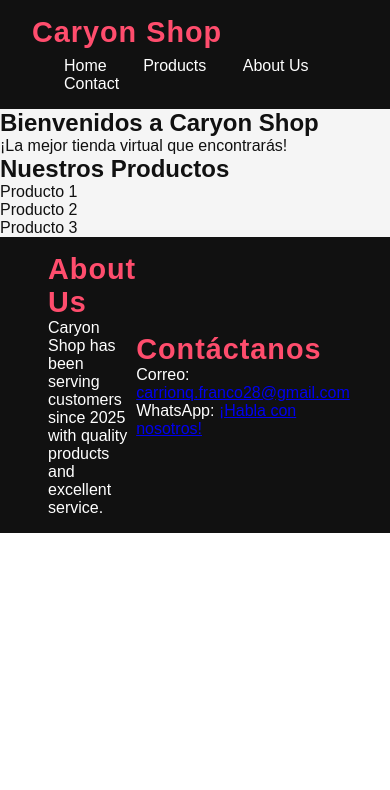
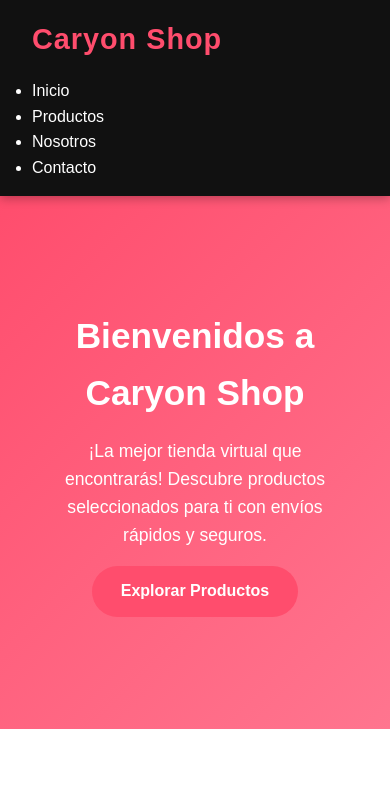
Before and after one commit to Y-E-H-I-Z/Caryon-Shop, a plain HTML site: page index.html in a window 390 px wide. Shown: the top 790 px of the page. Drawn offline with Linux system fonts and the light colour scheme.

Commit message:
Corrections in the structure in the index.html, add responsive design by using css.

```diff
--- a/index.html
+++ b/index.html
@@ -1,51 +1,78 @@
-
+<!DOCTYPE html>
 <html lang="es">
 <head>
     <meta charset="UTF-8">
     <meta name="viewport" content="width=device-width, initial-scale=1.0">
+    <meta name="description" content="Caryon Shop: tu tienda virtual con productos de calidad y atención personalizada.">
+    <meta name="keywords" content="tienda virtual, ecommerce, Caryon Shop, productos online, compras">
+    <meta name="author" content="Caryon Shop">
     <link rel="stylesheet" href="styles.css">
+    <link rel="icon" type="image/png" href="favicon.png">
     <title>Caryon Shop</title>
 </head>
+
+<body>
     <header>
+        <div class="container">
             <h1 class="title">Caryon Shop</h1>
-        <nav class="nav-links">
+            <nav class="nav-links" aria-label="Menú principal">
                 <ul>
-                <li><a href="#home">Home</a></li>
-                <li><a href="#products">Products</a></li>
-                <li><a href="#about">About Us</a></li>
-                <li><a href="#contact">Contact</a></li>
+                    <li><a href="#home">Inicio</a></li>
+                    <li><a href="#products">Productos</a></li>
+                    <li><a href="#about">Nosotros</a></li>
+                    <li><a href="#contact">Contacto</a></li>
                 </ul>
             </nav>
+        </div>
     </header>
+
     <main>
-        <section id="home">
+        <!-- Sección de inicio -->
+        <section id="home" class="section">
+            <div class="container">
                 <h2>Bienvenidos a Caryon Shop</h2>
-            <p>¡La mejor tienda virtual que encontrarás!</p>
+                <p>¡La mejor tienda virtual que encontrarás! Descubre productos seleccionados para ti con envíos rápidos y seguros.</p>
+                <a href="#products" class="btn">Explorar Productos</a>
+            </div>
         </section>
-        <section id="products">
+
+        <!-- Sección de productos -->
+        <section id="products" class="section">
+            <div class="container">
                 <h2>Nuestros Productos</h2>
-            <ul>
-                <li>Producto 1</li>
-                <li>Producto 2</li>
-                <li>Producto 3</li>
+                <ul class="product-list">
+                    <li class="product-item">Producto 1</li>
+                    <li class="product-item">Producto 2</li>
+                    <li class="product-item">Producto 3</li>
                 </ul>
+            </div>
         </section>
     </main>
+
     <footer>
-        <section id="about">
+        <div class="container footer-content">
+            <!-- Sección Sobre Nosotros -->
+            <section id="about" class="footer-section">
                 <h2 class="title">About Us</h2>
-            <p>Caryon Shop has been serving customers since 2025 with quality products and excellent service.</p>
+                <p>Caryon Shop ha estado sirviendo a clientes desde 2025 con productos de calidad y un excelente servicio.</p>
             </section>
-        <section id="contact">
+
+            <!-- Sección de Contacto -->
+            <section id="contact" class="footer-section">
                 <h2 class="title">Contáctanos</h2>
-            <p>Correo:
+                <p><strong>Correo:</strong>
                     <a href="mailto:carrionq.franco28@gmail.com">carrionq.franco28@gmail.com</a>
                 </p>
-            <p>WhatsApp:
-                <a href="https://wa.me/964774417?text=¡Hola%21">¡Habla con nosotros!</a>
+                <p><strong>WhatsApp:</strong>
+                    <a href="https://wa.me/964774417?text=¡Hola%21" target="_blank" rel="noopener noreferrer">¡Habla con nosotros!</a>
                 </p>
             </section>
+        </div>
+        <div class="footer-bottom">
+            <p>&copy; 2025 Caryon Shop. Todos los derechos reservados.</p>
+        </div>
     </footer>
-    <script href="script.js"></script>
+
+    <script src="script.js"></script>
 </body>
 </html>
--- a/styles.css
+++ b/styles.css
@@ -1,44 +1,77 @@
-/* Reset básico */
+/* 🔄 Reset básico */
 * {
-    padding:0;
-    margin:0;
+    margin: 0;
+    padding: 0;
     box-sizing: border-box;
 }
 
 body {
     font-family: "Poppins", sans-serif;
-    background-color: #fff;
+    background-color: #f8f9fa;
+    color: #111;
+    line-height: 1.6;
+    scroll-behavior: smooth;
 }
 
-/* Header */
+/* 🎯 Utilidades generales */
+.container {
+    max-width: 1200px;
+    margin: 0 auto;
+    padding: 1rem 2rem;
+}
+
+.section {
+    padding: 4rem 2rem;
+    text-align: center;
+}
+
+.btn {
+    display: inline-block;
+    background-color: #ff4d6d;
+    color: #fff;
+    text-decoration: none;
+    padding: 0.8rem 1.8rem;
+    border-radius: 30px;
+    font-weight: 600;
+    margin-top: 1rem;
+    transition: background 0.3s ease, transform 0.2s ease;
+}
+
+.btn:hover {
+    background-color: #e63b5c;
+    transform: scale(1.05);
+}
+
+/* 🔝 HEADER */
 header {
+    width: 100%;
+    position: sticky;
     top: 0;
     left: 0;
-    width: 100%;
     background-color: #111;
     color: #fff;
-    display: flex;
-    justify-content: space-between; /* Logo izquierda / menú derecha */
-    align-items: center;
-    padding: 1rem 3rem;
-    box-shadow: 0 2px 10px rgba(0,0,0,0.3);
+    box-shadow: 0 2px 10px rgba(0, 0, 0, 0.3);
     z-index: 1000;
 }
 
-.title{
-    font-size:1.8rem;
-    font-weight:700;
-    letter-spacing:1px;
-    color:#ff4d6d;
+header .container {
+    display: flex;
+    justify-content: space-between;
+    align-items: center;
 }
 
-/* Navegación */
+.title {
+    font-size: 1.8rem;
+    font-weight: 700;
+    letter-spacing: 1px;
+    color: #ff4d6d;
+}
+
+/* 🧭 Navegación */
 .nav-links {
-    list-style: none;   /* ❌ Quita los puntos de la lista */
+    list-style: none;
     display: flex;
     gap: 2rem;
-    margin: 0;
-    padding: 0;
 }
 
 .nav-links li a {
@@ -46,77 +79,126 @@ header {
     color: #fff;
     font-weight: 500;
     transition: color 0.3s ease;
-    list-style: none;
 }
 
 .nav-links li a:hover {
     color: #ff4d6d;
 }
 
-/* Quitar los puntos de la lista y márgenes */
-nav ul {
-    list-style-type: none; /* Quita los puntos */
-    margin: 0;
+/* 🏠 Sección Home */
+#home {
+    background: linear-gradient(135deg, #ff4d6d 0%, #ff758f 100%);
+    color: #fff;
+    padding: 6rem 2rem;
+}
+
+#home h2 {
+    font-size: 2.2rem;
+    margin-bottom: 1rem;
+}
+
+#home p {
+    font-size: 1.1rem;
+    max-width: 600px;
+    margin: 0 auto;
+}
+
+/* 🛍️ Productos */
+#products {
+    background-color: #fff;
+}
+
+#products h2 {
+    font-size: 2rem;
+    margin-bottom: 2rem;
+    color: #111;
+}
+
+.product-list {
+    list-style: none;
+    display: flex;
+    justify-content: center;
+    flex-wrap: wrap;
+    gap: 1.5rem;
     padding: 0;
 }
 
-/* Alinear los links horizontalmente */
-nav ul li {
-    display: inline-block; /* Los pone uno al lado del otro */
-    margin-left: 2rem;     /* Espacio entre ellos */
+.product-item {
+    background: #f5f5f5;
+    padding: 1.5rem;
+    border-radius: 10px;
+    box-shadow: 0 4px 10px rgba(0,0,0,0.1);
+    transition: transform 0.3s ease, box-shadow 0.3s ease;
+    width: 250px;
 }
 
-/* Estilo general de los enlaces */
-nav ul li a {
-    text-decoration: none;
-    color: #fff;
-    font-weight: 500;
-    transition: color 0.3s ease;
+.product-item:hover {
+    transform: translateY(-5px);
+    box-shadow: 0 8px 15px rgba(0,0,0,0.15);
 }
 
-nav ul li a:hover {
-    color: #ff4d6d;
+/* 🦶 Footer */
+footer {
+    background-color: #111;
+    color: #fff;
+    padding: 2rem 0 1rem;
+    text-align: center;
 }
 
-main{
-    top: 0;
-    left: 0;
-    width: 100%;
-    background-color: #f5f5f5; /* Gris claro elegante */
-    color: #111;
+.footer-content {
+    display: flex;
+    justify-content: space-between;
+    flex-wrap: wrap;
+    gap: 2rem;
 }
 
-
-footer{
-    top: 0;
-    left: 0;
-    width: 100%;
-    background-color: #111;
-    color: #fff;
-    display: flex;
-    justify-content: space-between; /* Logo izquierda / menú derecha */
-    align-items: center;
-    padding: 1rem 3rem;
+.footer-section {
+    flex: 1 1 300px;
 }
 
+.footer-section h2 {
+    color: #ff4d6d;
+    margin-bottom: 1rem;
+}
 
-/* Responsivo */
-@media (max-width: 768px) {
-    header {
+.footer-section a {
+    color: #ff758f;
+    text-decoration: none;
+}
+
+.footer-section a:hover {
+    text-decoration: underline;
+}
+
+.footer-bottom {
+    margin-top: 2rem;
+    font-size: 0.9rem;
+    border-top: 1px solid rgba(255, 255, 255, 0.2);
+    padding-top: 1rem;
+    opacity: 0.8;
+}
+
+/* 📱 Responsivo */
+@media (max-width: 900px) {
+    header .container {
         flex-direction: column;
         align-items: flex-start;
-        padding: 1rem 2rem;
     }
 
     .nav-links {
         flex-direction: column;
         width: 100%;
         gap: 1rem;
-        margin-top: 0.5rem;
+        margin-top: 1rem;
     }
 
     .nav-links li a {
         display: block;
         width: 100%;
     }
+
+    .footer-content {
+        flex-direction: column;
+        text-align: left;
+    }
 }
```
Lines whose indentation alone changed are shown as unchanged.
